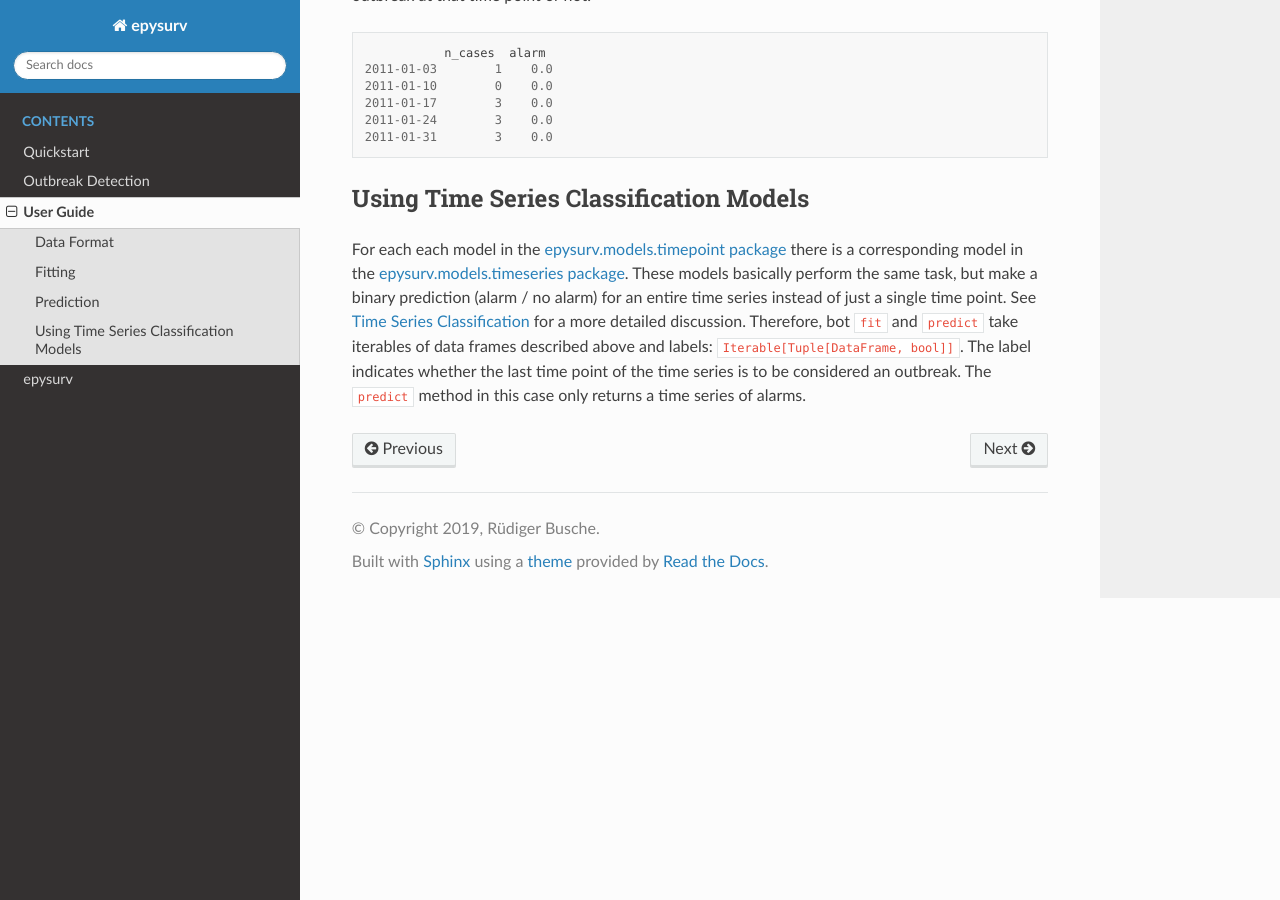
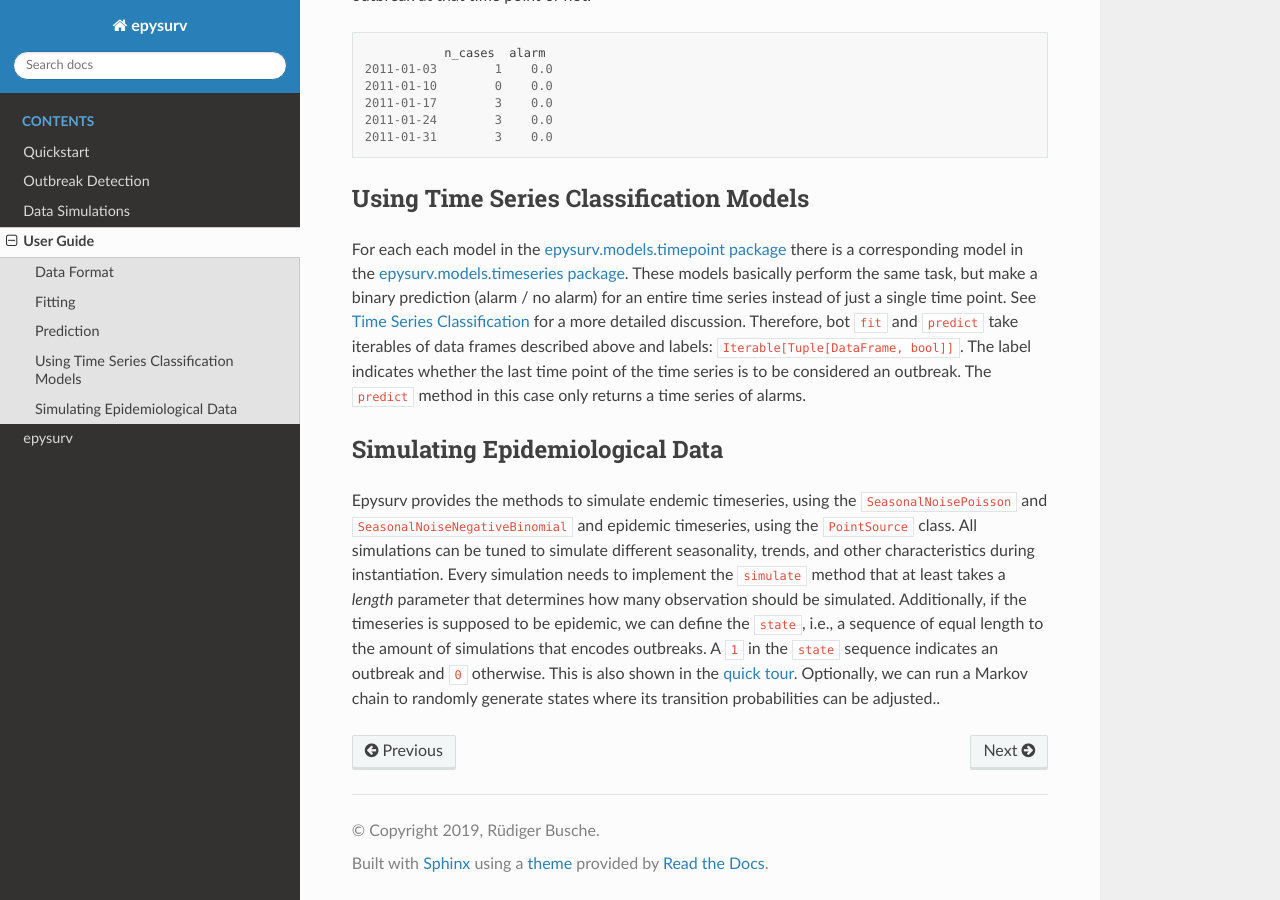
Before and after one commit to JarnoRFB/epysurv, a Sphinx documentation site: the page built from docs/4_user_guide.rst, in a window 1280 px wide and 900 px high, scrolled down 1131 px. Built offline with Sphinx 7.4.7 and the Read the Docs theme 2.0.0, drawn with Linux system fonts in a browser that asks for light colours.

Commit message:
Add documentation for the simulation module

```diff
--- a/docs/2_outbreak_detection.rst
+++ b/docs/2_outbreak_detection.rst
@@ -1,3 +1,5 @@
+.. _outbreak-detection-formalization:
+
 Outbreak Detection
 ==================
 Surveillance algorithms usually work on regular spaced aggregated time series of case counts.
--- a/docs/3_user_guide.rst
+++ b/docs/4_user_guide.rst
@@ -80,3 +80,18 @@ for a more detailed discussion. Therefore, bot ``fit`` and
 ``Iterable[Tuple[DataFrame, bool]]``. The label indicates whether
 the last time point of the time series is to be considered an outbreak.
 The ``predict`` method in this case only returns a time series of alarms.
+
+Simulating Epidemiological Data
+-------------------------------
+Epysurv provides the methods to simulate endemic timeseries, using
+the ``SeasonalNoisePoisson`` and ``SeasonalNoiseNegativeBinomial`` and
+epidemic timeseries, using the ``PointSource`` class. All simulations
+can be tuned to simulate different seasonality, trends, and other
+characteristics during instantiation. Every simulation needs to implement
+the ``simulate`` method that at least takes a `length` parameter that
+determines how many observation should be simulated. Additionally, if the
+timeseries is supposed to be epidemic, we can define the ``state``, i.e., a sequence of
+equal length to the amount of simulations that encodes outbreaks. A ``1`` in the
+``state`` sequence indicates an outbreak and ``0`` otherwise. This is also shown in the
+`quick tour <demo.ipynb>`_. Optionally, we can run a
+Markov chain to randomly generate states where its transition probabilities can be adjusted..
--- a/docs/index.rst
+++ b/docs/index.rst
@@ -20,7 +20,8 @@ This package was originally developed at the Robert Koch Institute in the `Signa
 
    1_quickstart.rst
    2_outbreak_detection.rst
-   3_user_guide.rst
+   3_data_simulation.rst
+   4_user_guide.rst
    api_doc/modules.rst
 
 
```
Also changed, not shown: docs/3_data_simulation.rst (added, +15 -0 lines), docs/demo.ipynb.
